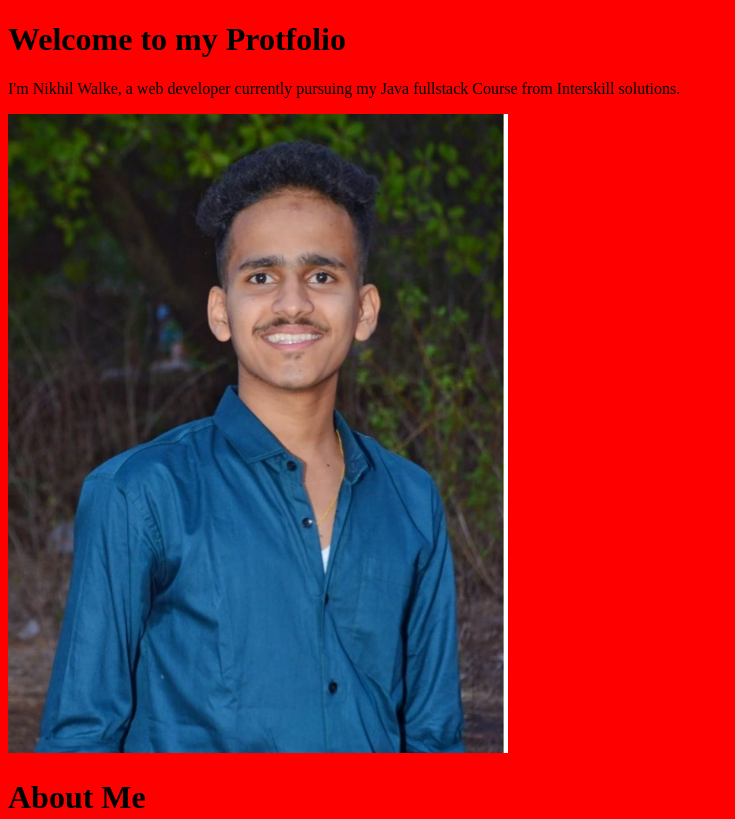
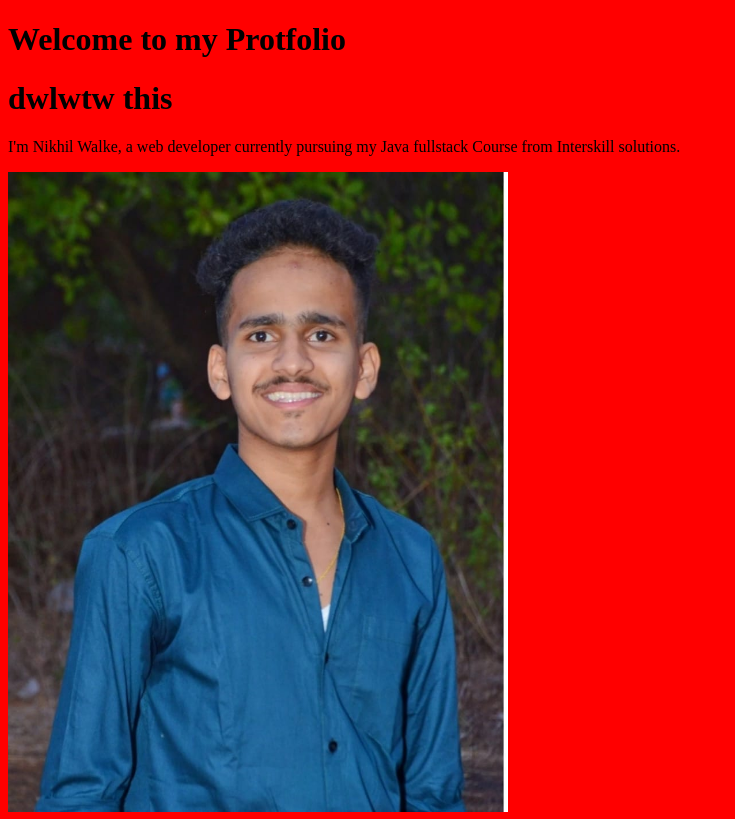
Before and after one commit to nikhilwalke266-del/nikhilportfolio, a plain HTML site: page index.html in a window 1280 px wide. Shown: the top 819 px of the page, without its empty margins (0-735 px from the left). Drawn offline with Linux system fonts and the light colour scheme.

Commit message:
checking status1

```diff
--- a/index.html
+++ b/index.html
@@ -8,6 +8,7 @@
 </head>
 <body>
      <h1>Welcome to my Protfolio </h1>
+     <h1>dwlwtw this</h1>
      <p>I'm Nikhil Walke, a web developer currently pursuing my Java fullstack Course from Interskill solutions.
      </p>
      <img src="asset/img/image.jpg" alt="My image" width="500px">     <div>
```
